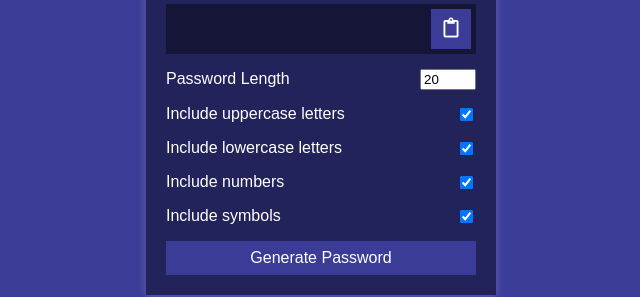
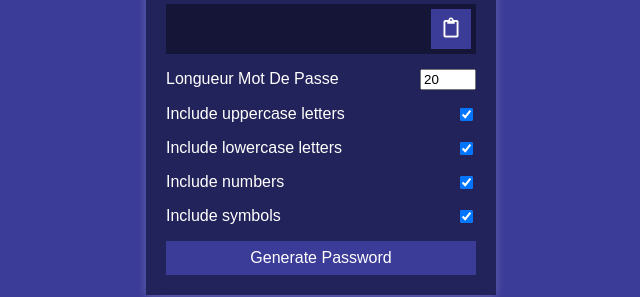
Before and after one commit to Valerydolce/passwordGenerator, a plain HTML site: page index.html in a window 1280 px wide. Shown: the part 304-601 px from the top of the page, 319-959 px from the left. Drawn offline with Linux system fonts and the light colour scheme; a web font is replaced by a local one.

Commit message:
code update 9

```diff
--- a/index.html
+++ b/index.html
@@ -18,7 +18,7 @@
       </div>
       <div class="settings">
         <div class="setting">
-          <label>Password Length</label>
+          <label>Longueur Mot De Passe</label>
           <input type="number" id="length" min="4" max="20" value="20">
         </div>
         <div class="setting">
```
